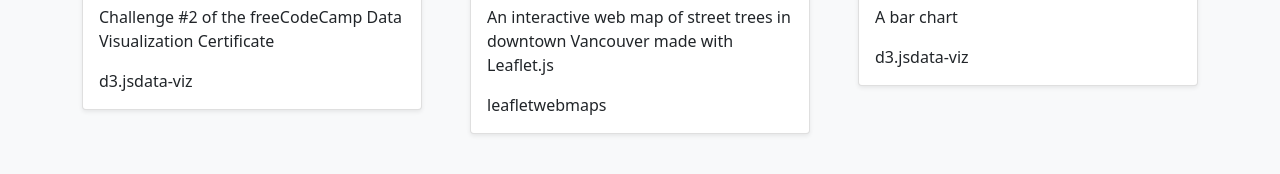
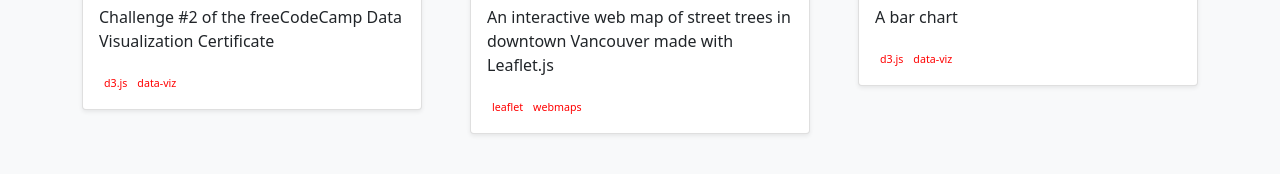
Before and after one commit to rtempest/rtempest.github.io, a plain HTML site: page index.html in a window 1280 px wide. Shown: the part 736-910 px from the top of the page. Drawn offline with nearby package versions, Linux system fonts and the light colour scheme.

Commit message:
added styling to tags

```diff
--- a/index.html
+++ b/index.html
@@ -9,6 +9,7 @@
     <script src="https://cdn.jsdelivr.net/npm/bootstrap@5.0.0-beta1/dist/js/bootstrap.bundle.min.js"
         integrity="sha384-ygbV9kiqUc6oa4msXn9868pTtWMgiQaeYH7/t7LECLbyPA2x65Kgf80OJFdroafW"
         crossorigin="anonymous"></script>
+    <link rel="stylesheet" href="style.css">
     <title>Rosie Tempest | Portfolio</title>
 </head>
 
--- /dev/null
+++ b/style.css
@@ -0,0 +1,5 @@
+.tag {
+    font-size: 8pt;
+    padding: 5px;
+    color: red;
+}
```
